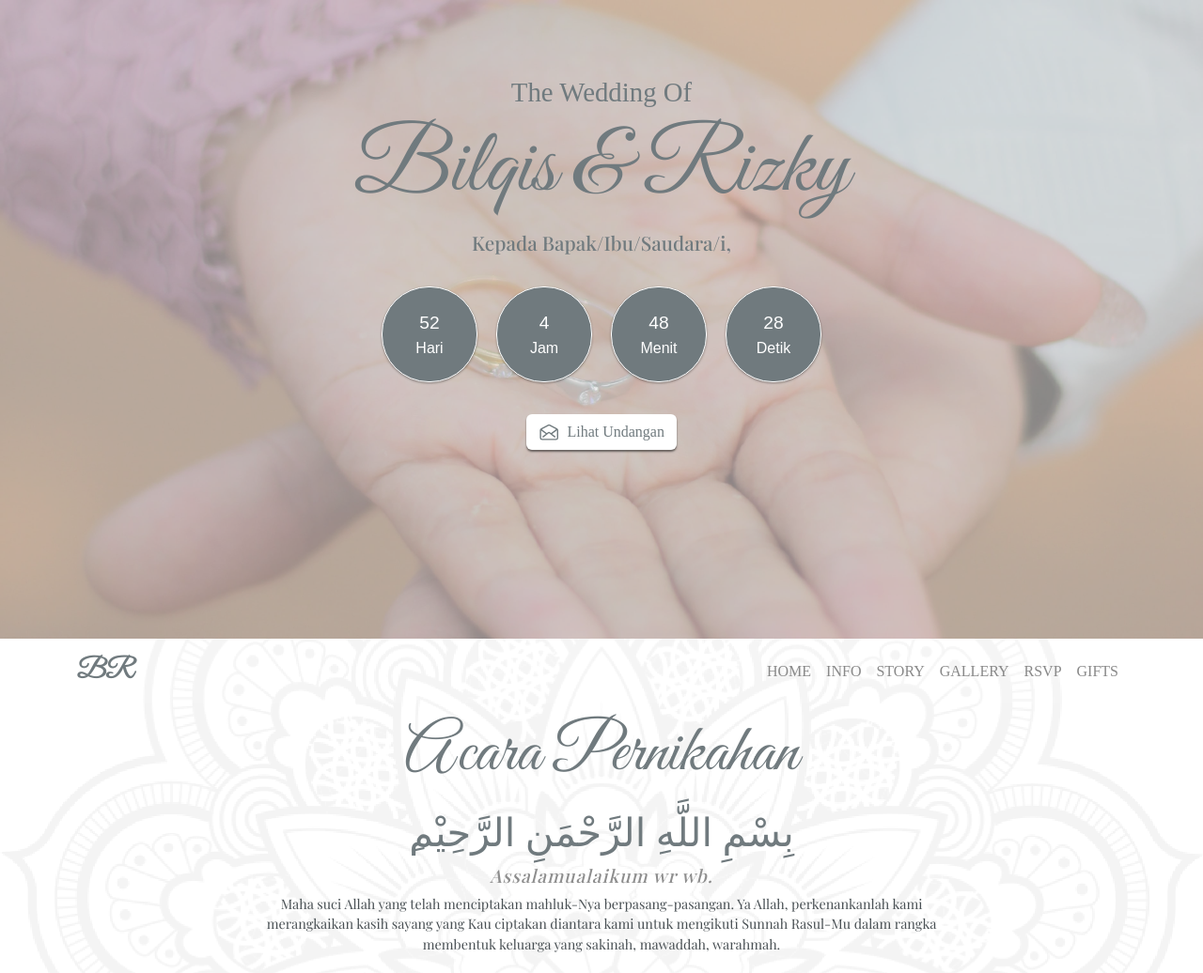
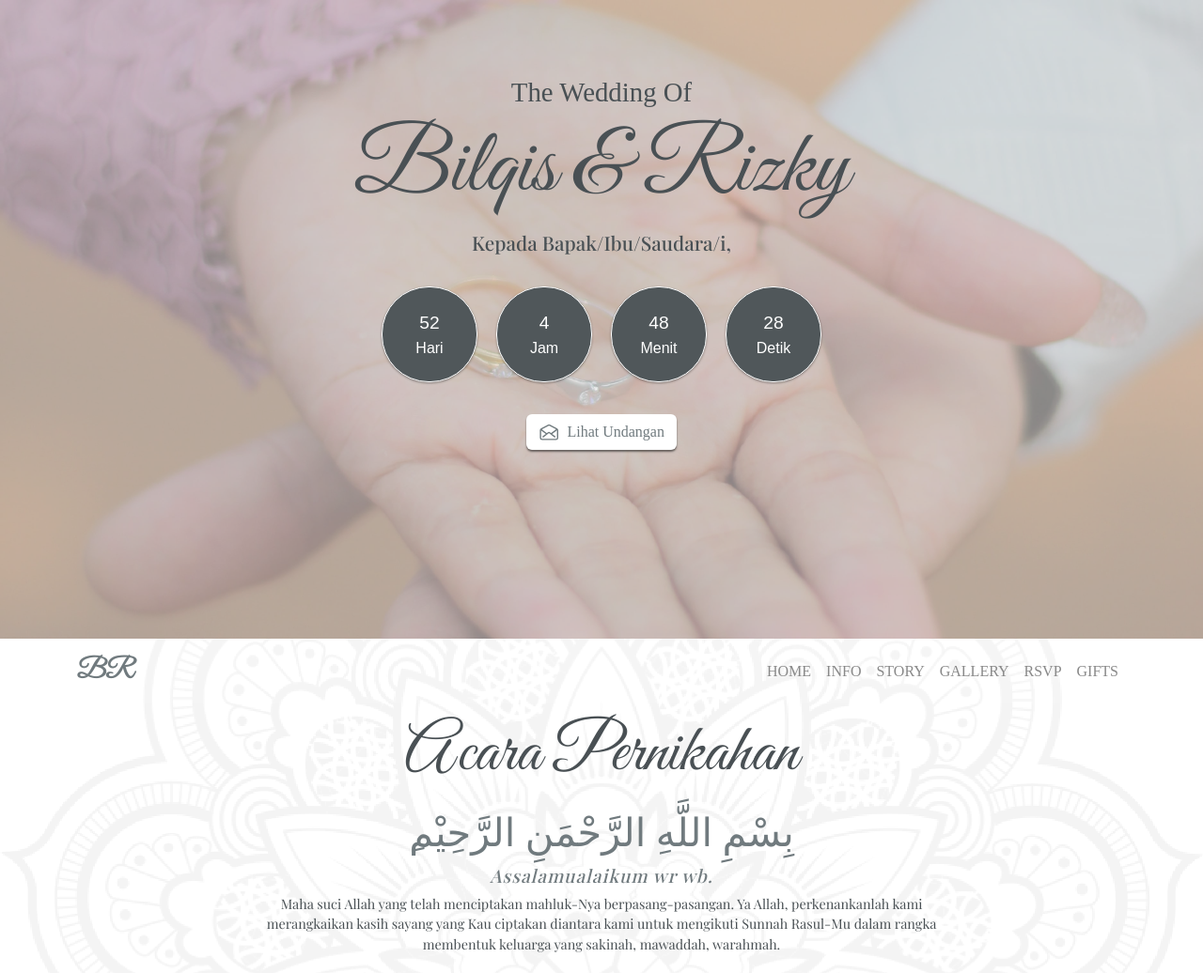
Before and after one commit to ArkanaStudio/Bilqis-Rizky-Wedding-Invite, a plain HTML site: page index.html in a window 1280 px wide. Shown: the part 120-1156 px from the top of the page at 94% size. Drawn offline with nearby package versions, Linux system fonts and the light colour scheme; some packages are replaced by stand-ins of ours; a script that the page names is missing; a web font is replaced by a local one.

Commit message:
merubah warna dan style

```diff
--- a/countdown/simplyCountdown.theme.default.css
+++ b/countdown/simplyCountdown.theme.default.css
@@ -13,7 +13,7 @@
     justify-content: center;
     float: left;
     margin: 10px;
-    background: #707A7E;
+    background: #50575a;
     box-shadow: 0 1px 3px rgba(0, 0, 0, 0.12), 0 1px 2px rgba(0, 0, 0, 0.24);
     border-radius: 50px;
     border: 1px solid white;
--- a/style.css
+++ b/style.css
@@ -70,19 +70,19 @@ body {
     font-size: 1.8rem;
     font-family: var(--font-sans);
     font-weight: 400;
-    color: var(--primary);
+    color: var(--heading);
 }
 
 .hero h1 {
     font-family: var(--font-heading);
     font-size: 6rem;
-    color: var(--primary);
+    color: var(--heading);
 }
 
 .hero h4 {
     font-size: 1.3rem;
     font-family: var(--font-serif);
-    color: var(--primary);
+    color: var(--heading);
 
 }
 
@@ -151,7 +151,7 @@ body {
 .gallery h2,
 .rsvp h2,
 .gifts h2 {
-    color: var(--primary);
+    color: var(--heading);
     font-family: var(--font-heading);
     font-size: 4.5rem;
     font-weight: 500;
@@ -168,7 +168,7 @@ body {
     font-family: var(--font-serif);
     letter-spacing: 1px;
     font-style: italic;
-    color: var(--paragraf);
+    color: var(--primary);
 }
 
 .home p, .penutup {
@@ -285,7 +285,7 @@ body {
 .gifts span {
     text-transform: uppercase;
     font-family: var(--font-serif);
-    color: var(--paragraf);
+    color: var(--primary);
     font-size: 0.9rem;
     letter-spacing: 1px;
     display: block;
@@ -317,7 +317,7 @@ body {
 
 .card-story .card-text {
     font-size: .9rem;
-    color: var(--paragraf);
+    color: var(--primary);
     font-family: var(--font-serif);
 }
 /* <<<<<<<< Story Section Finish >>>>>>>> */
```
